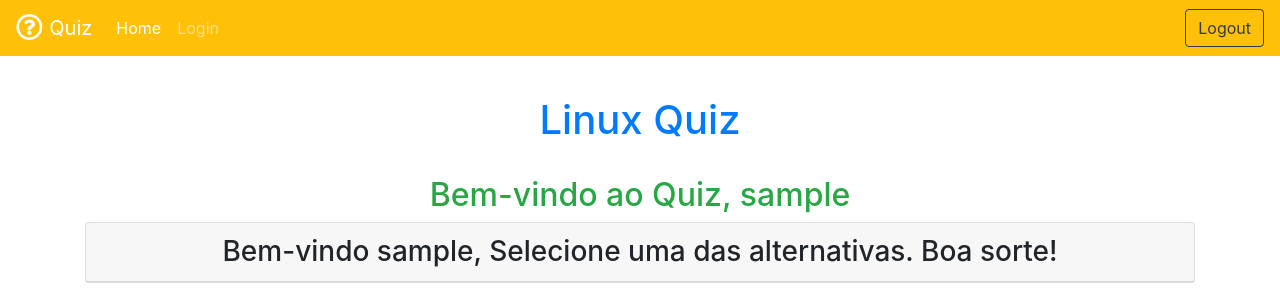
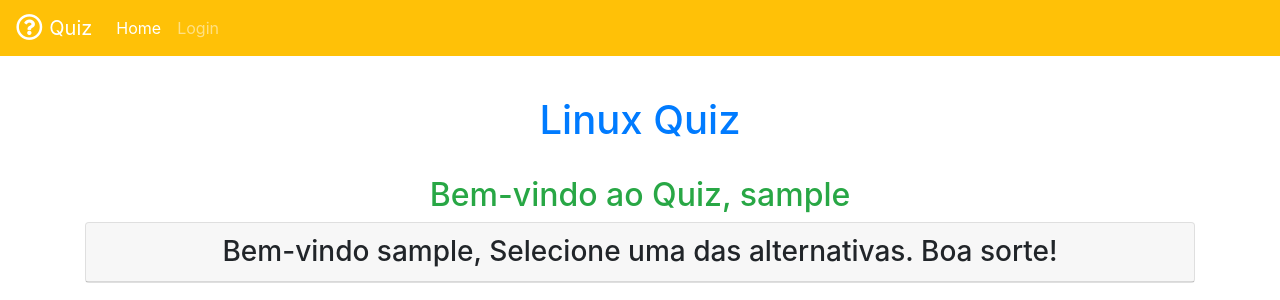
Before and after one commit to gabrielp10/quiz, a PHP site: page /home.php in a window 1280 px wide. Shown: the top 300 px of the page. Run offline with PHP 8.4, Linux system fonts and the light colour scheme; the visitor is signed in with stand-in values (Sample User, id 1); data that the repository does not hold is empty; some libraries are stand-ins or nearby versions.

Commit message:
Update navbar.php

```diff
--- a/navbar.php
+++ b/navbar.php
@@ -31,9 +31,7 @@
 
       </ul>
 
-      <form class="form-inline my-2 my-lg-0">
-        <a class="btn btn-outline-dark my-2 my-sm-0" href="logout.php">Logout</a>
-      </form>
+
 
     </div>
 
```
